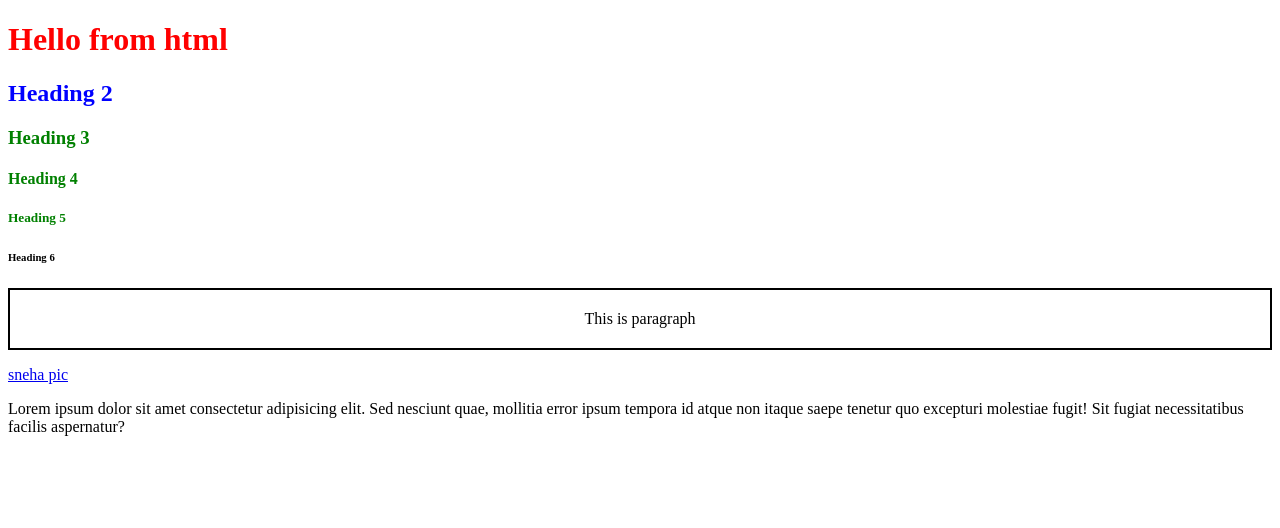
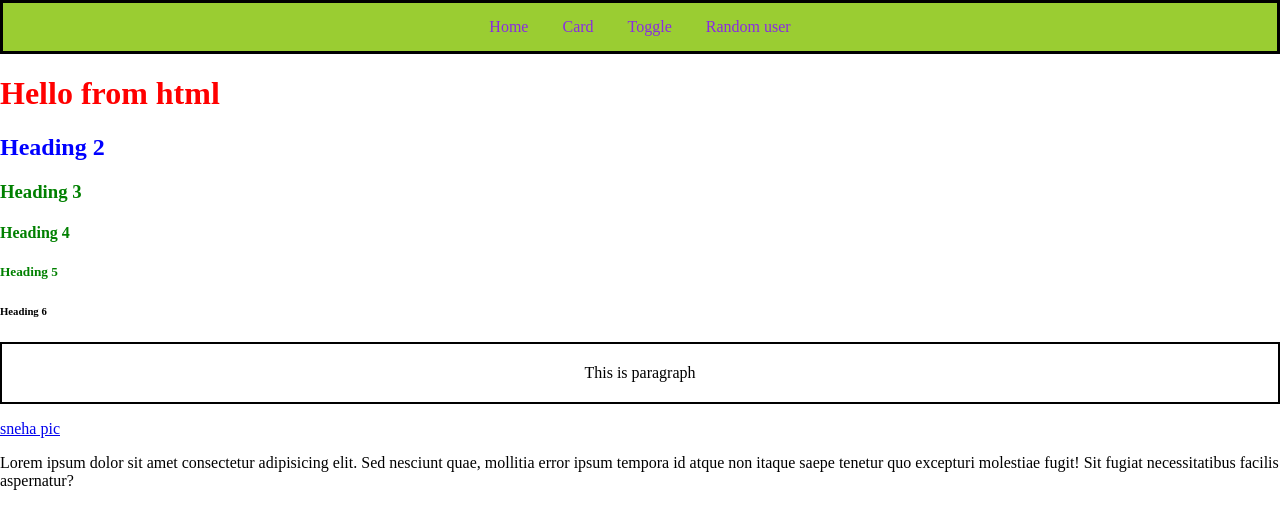
Before and after one commit to spoorthyreddy2904-max/autosuggest, a website: page frontend/index.html in a window 1280 px wide. Drawn offline with Linux system fonts and the light colour scheme.

Commit message:
navbar html

```diff
--- a/frontend/css/index.css
+++ b/frontend/css/index.css
@@ -14,3 +14,22 @@
     padding:20px;
     text-align: center;
 }
+.navbar{
+    border:3px;
+    border-style: solid;
+    border-color: black;
+    padding:15px;
+    background-color: yellowgreen;
+    text-align: center;
+}
+.navbar a{
+    color:blueviolet;
+    padding:15px;
+    text-decoration: none;
+}
+.navbar a:hover{
+    background-color: rgb(30, 27, 195);
+}
+body{
+    margin: 0px;
+}
--- a/frontend/index.html
+++ b/frontend/index.html
@@ -7,6 +7,12 @@
     <link rel="stylesheet" href="css/index.css">
 </head>
 <body>
+    <div class="navbar">
+        <a href="">Home</a>
+        <a href="">Card</a>
+        <a href="">Toggle</a>
+        <a href="">Random user</a>
+    </div>
     <h1> Hello from html</h1>
     <h2 id="Heading-2">Heading 2</h2>
     <h3 class="Heading">Heading 3</h3>
```
